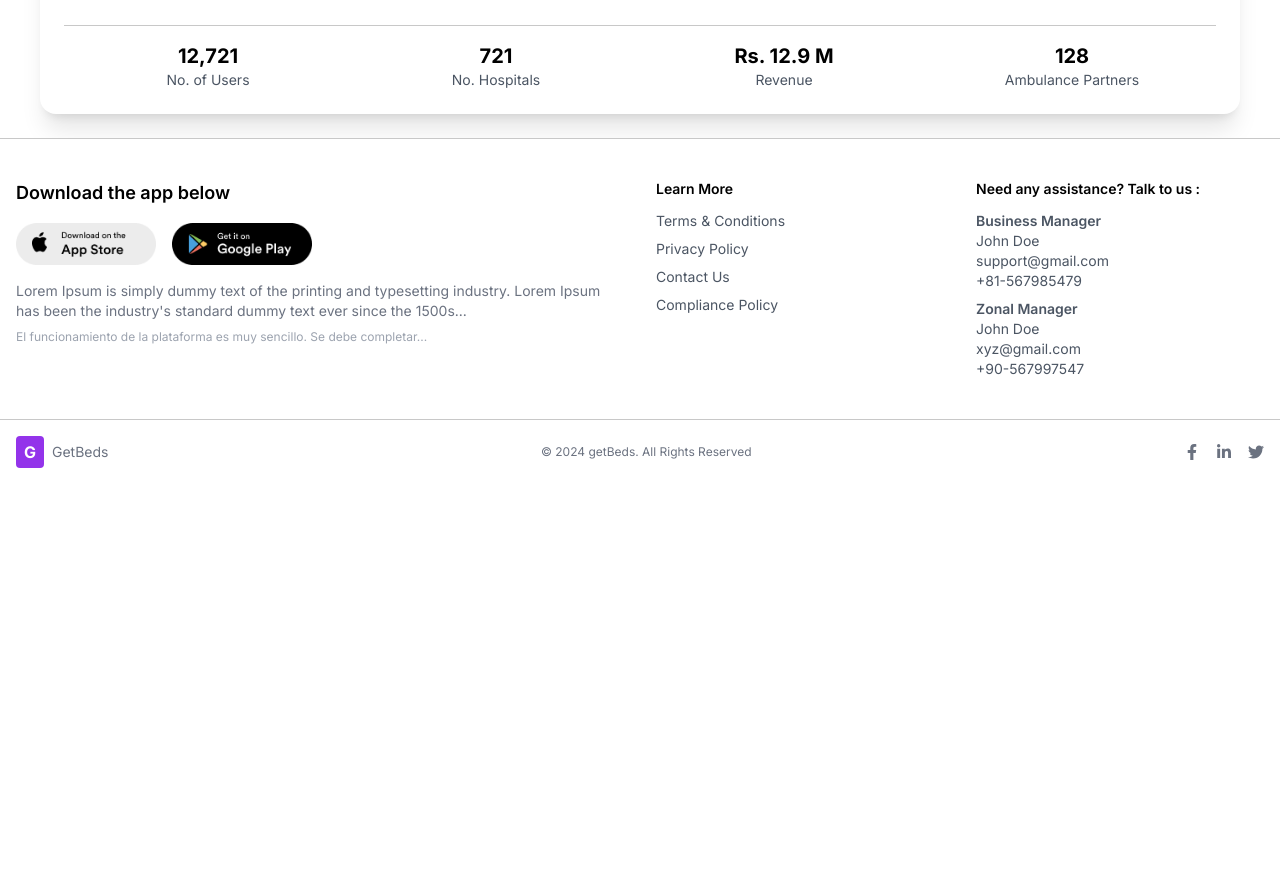
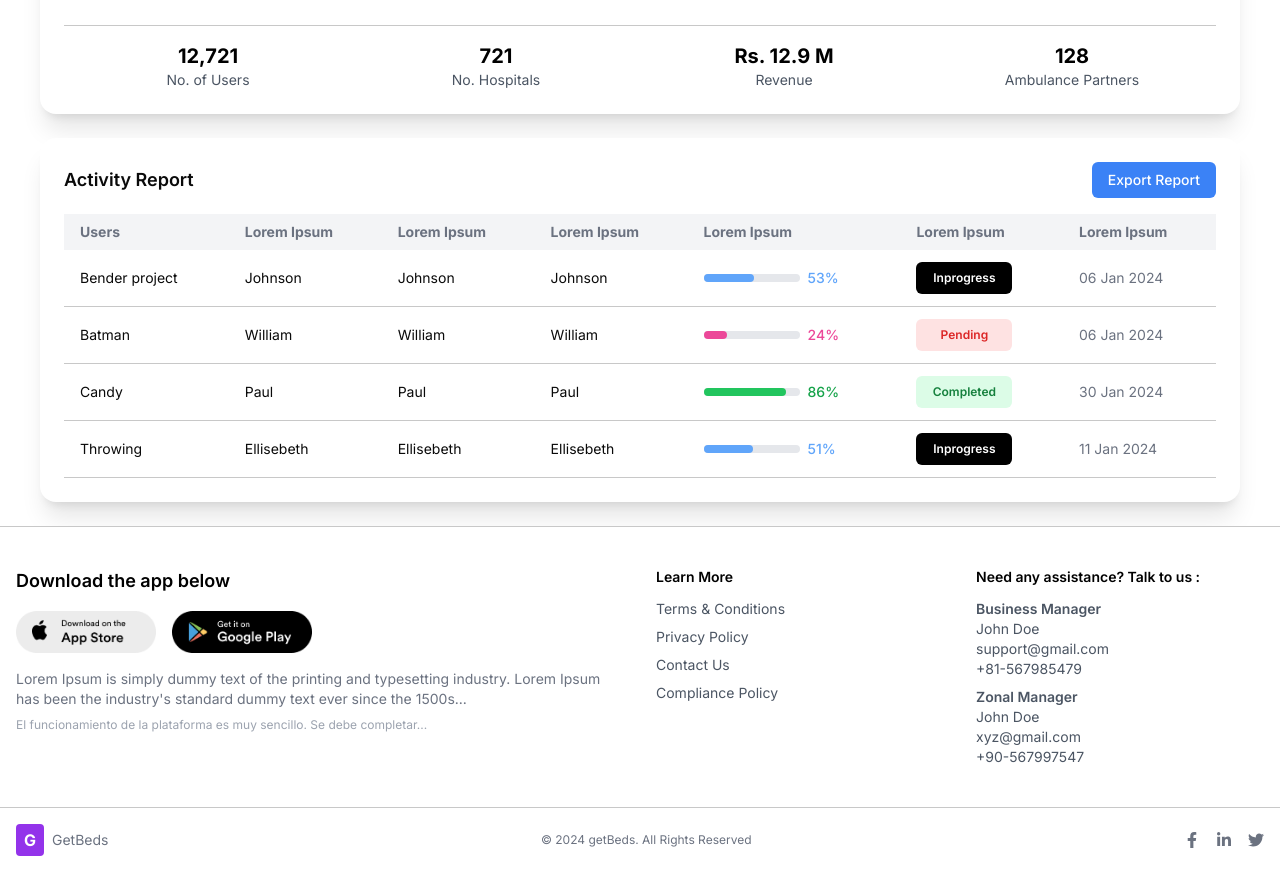
Before and after one commit to Sunil-jangid/getbeds-admin, a Next.js app: page /dashboard/analytics in a window 1280 px wide. Shown: the part 960-1832 px from the top of the page. Before the commit the page ends 1444 px from the top, so only its background shows below. Built offline with nearby package versions, Linux system fonts and the light colour scheme.

Commit message:
analytics page final section updation

```diff
--- a/src/app/dashboard/analytics/page.tsx
+++ b/src/app/dashboard/analytics/page.tsx
@@ -17,13 +17,53 @@ import {
   ComposedChart,
   Area,
 } from "recharts";
-import {
-  ComposableMap,
-  Geographies,
-  Geography,
-} from "react-simple-maps";
+
 
 type ViewType1 = "Week" | "Month" | "Year" | "All";
+
+const activityData = [
+  {
+    user: "Bender project",
+    names: ["Johnson", "Johnson", "Johnson"],
+    progress: 53,
+    status: "Inprogress",
+    date: "06 Jan 2024",
+  },
+  {
+    user: "Batman",
+    names: ["William", "William", "William"],
+    progress: 24,
+    status: "Pending",
+    date: "06 Jan 2024",
+  },
+  {
+    user: "Candy",
+    names: ["Paul", "Paul", "Paul"],
+    progress: 86,
+    status: "Completed",
+    date: "30 Jan 2024",
+  },
+  {
+    user: "Throwing",
+    names: ["Ellisebeth", "Ellisebeth", "Ellisebeth"],
+    progress: 51,
+    status: "Inprogress",
+    date: "11 Jan 2024",
+  },
+];
+
+const getStatusStyle = (status: string) => {
+  switch (status) {
+    case "Completed":
+      return "bg-green-100 text-green-700";
+    case "Pending":
+      return "bg-red-100 text-red-600";
+    case "Inprogress":
+      return "bg-black text-white";
+    default:
+      return "";
+  }
+};
 
 const dataMap: Record<ViewType1, any[]> = {
   Week: [
@@ -290,6 +330,80 @@ const ChartSection: React.FC = () => {
   </div>
 </div>
 <br />
+<div className="bg-white rounded-2xl shadow-xl p-6">
+      <div className="flex justify-between items-center mb-4">
+        <h2 className="text-lg font-semibold">Activity Report</h2>
+        <button className="bg-blue-500 text-white px-4 py-2 rounded-md text-sm font-medium">
+          Export Report
+        </button>
+      </div>
+
+      <div className="overflow-auto">
+        <table className="w-full text-sm text-left">
+          <thead className="bg-gray-100 text-gray-500">
+            <tr>
+              <th className="py-2 px-4">Users</th>
+              <th className="py-2 px-4">Lorem Ipsum</th>
+              <th className="py-2 px-4">Lorem Ipsum</th>
+              <th className="py-2 px-4">Lorem Ipsum</th>
+              <th className="py-2 px-4">Lorem Ipsum</th>
+              <th className="py-2 px-4">Lorem Ipsum</th>
+              <th className="py-2 px-4">Lorem Ipsum</th>
+            </tr>
+          </thead>
+          <tbody>
+            {activityData.map((item, idx) => (
+              <tr key={idx} className="border-b">
+                <td className="py-3 px-4">{item.user}</td>
+                {item.names.map((name, i) => (
+                  <td key={i} className="py-3 px-4">
+                    {name}
+                  </td>
+                ))}
+                <td className="py-3 px-4">
+                  <div className="flex items-center gap-2">
+                    <div className="w-24 h-2 bg-gray-200 rounded">
+                      <div
+                        className={`h-2 rounded ${
+                          item.progress > 70
+                            ? "bg-green-500"
+                            : item.progress < 30
+                            ? "bg-pink-500"
+                            : "bg-blue-400"
+                        }`}
+                        style={{ width: `${item.progress}%` }}
+                      ></div>
+                    </div>
+                    <span
+                      className={`text-sm font-medium ${
+                        item.progress > 70
+                          ? "text-green-600"
+                          : item.progress < 30
+                          ? "text-pink-500"
+                          : "text-blue-400"
+                      }`}
+                    >
+                      {item.progress}%
+                    </span>
+                  </div>
+                </td>
+                <td className="py-3 px-4">
+                  <span
+                    className={`inline-flex items-center justify-center w-24 h-8 text-xs font-semibold rounded-md ${getStatusStyle(
+                      item.status
+                    )}`}
+                  >
+                    {item.status}
+                  </span>
+                </td>
+                <td className="py-3 px-4 text-gray-500">{item.date}</td>
+              </tr>
+            ))}
+          </tbody>
+        </table>
+      </div>
+    </div>
+    <br />
 </div>
   );
 };
```
